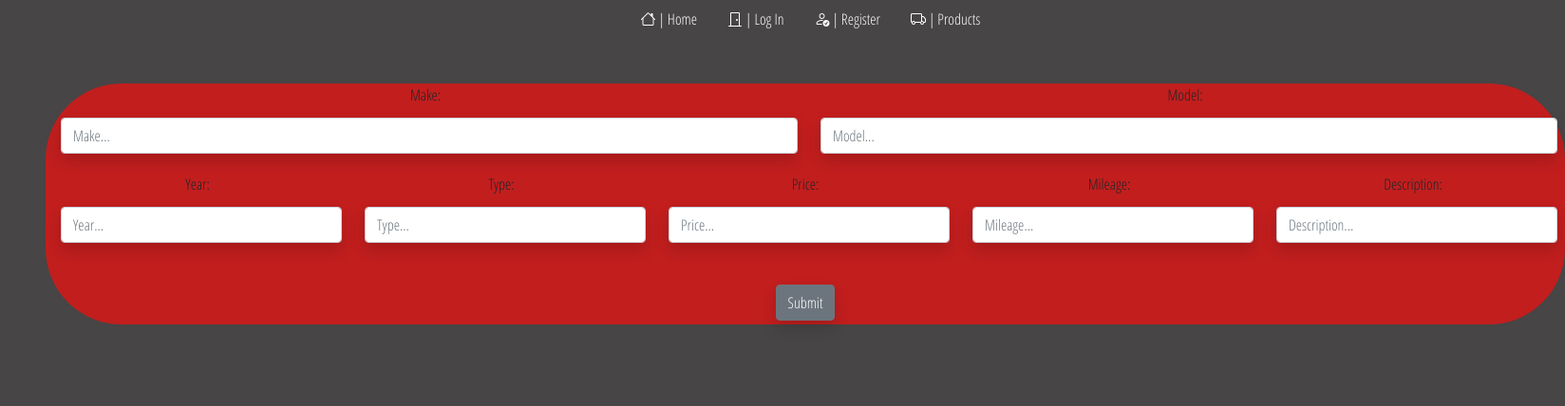
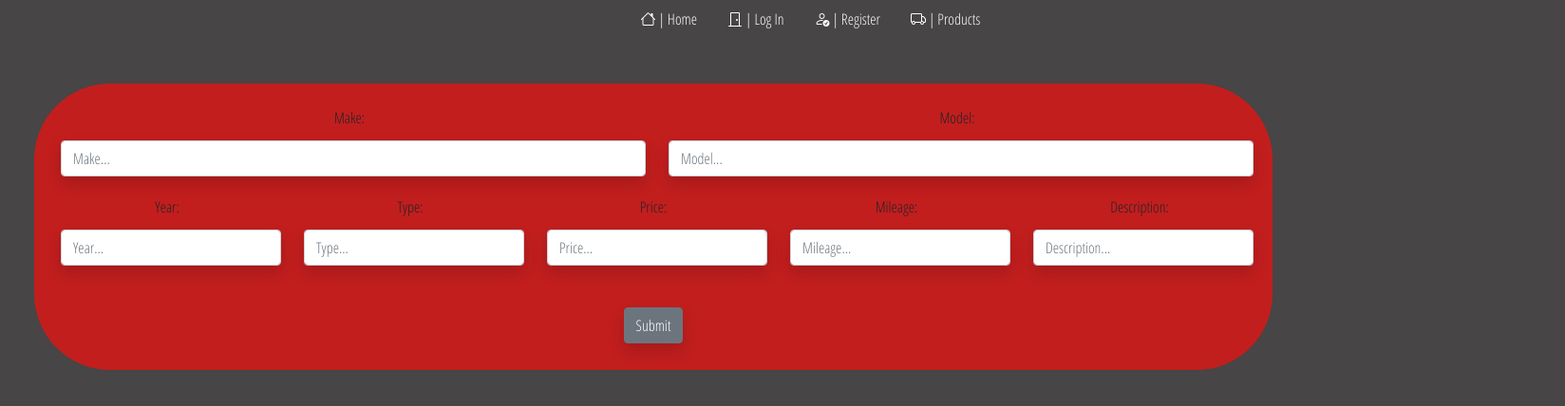
Before and after one commit to CMolitoris/ReactCarWebApp, a React (Create React App) app: page /seller in a window 1280 px wide. Shown: the top 428 px of the page at 95% size, 1648 px wide, since content can reach past the window. Built offline with nearby package versions, Linux system fonts and the light colour scheme; no server answers.

Commit message:
Centered PostCar on Seller page

```diff
--- a/src/components/PostCar/PostCar.jsx
+++ b/src/components/PostCar/PostCar.jsx
@@ -35,6 +35,7 @@ const PostCar = (props) => {
     }
 
     return (
+        <div className="col-lg-8 p-4" align = "center" id='main-panel'>
         <form onSubmit={handleSubmit} className='put'>
             <Row className='mb-3'>
                 <Form.Group as={Col} controlID='make'>
@@ -72,6 +73,7 @@ const PostCar = (props) => {
                 Submit
             </Button>
         </form>
+        </div>
      );
 }
 
--- a/src/components/Seller/Seller.jsx
+++ b/src/components/Seller/Seller.jsx
@@ -12,8 +12,11 @@ class Seller extends Component {
 
     render() {
         return (
-            <div className='row' id='main-panel'>
-                <PostCar sellerFlag={this.props.sellerFlag} postCar={this.props.postCar} nextCarId={this.props.nextCarId} addToSellerConnection={this.props.addToSellerConnection} user={this.props.user} />
+            <div className='row'>
+                <div className="col"></div>
+                    <PostCar sellerFlag={this.props.sellerFlag} postCar={this.props.postCar} nextCarId={this.props.nextCarId}
+                    addToSellerConnection={this.props.addToSellerConnection} user={this.props.user} />
+                <div className="col"></div>
             </div>
          );
     }
```
